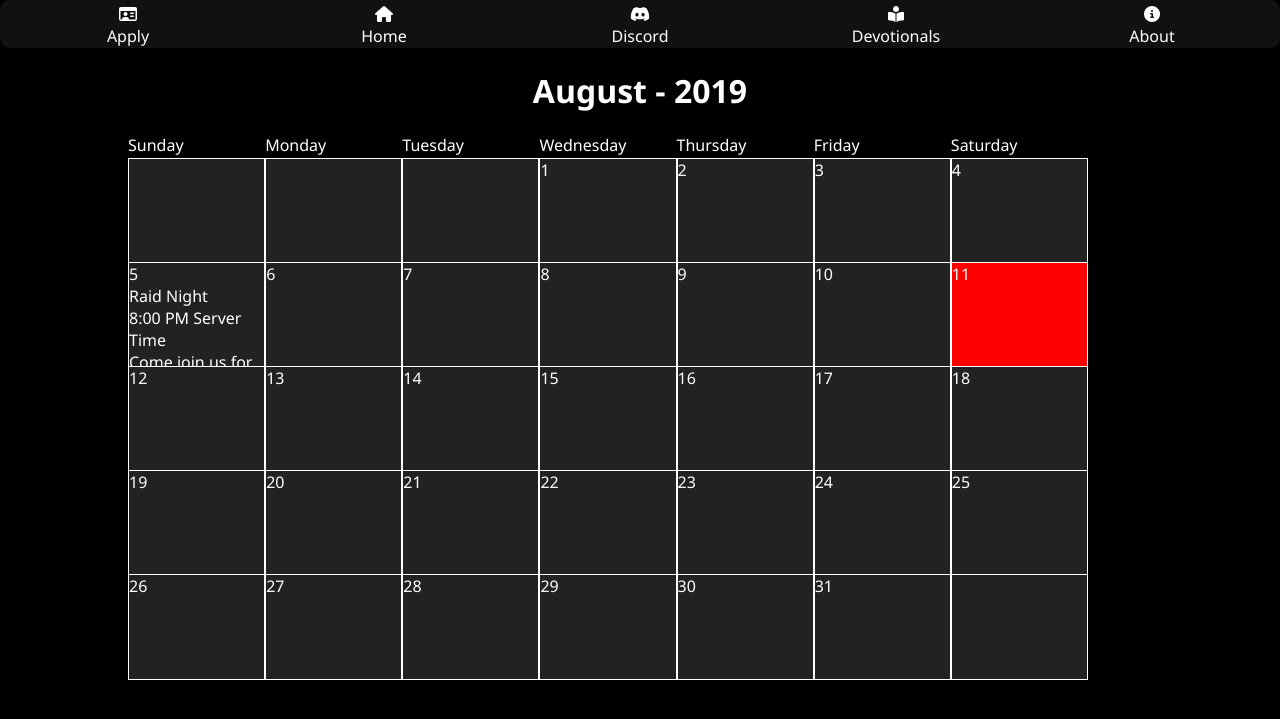
After one commit to thecodinghyrax/rh-website, a Flask app: page /guild_calendar in a window 1280 px wide. The commit adds this page. Shown: the top 719 px of the page. Run offline with Flask 2, Linux system fonts and the light colour scheme; some libraries are stand-ins or nearby versions.

Commit message:
Good start on the calendar.

```diff
--- a/flask_app/routes.py
+++ b/flask_app/routes.py
@@ -4,7 +4,7 @@ from flask_app.models import Devotional, User
 from forms import RegistrationForm, LoginForm
 from datetime import datetime
 from flask_login import login_user, current_user, logout_user
-import os
+import os, calendar
 
 @app.route('/robots.txt')
 @app.route('/sitemap.xml')
@@ -115,6 +115,21 @@ def update(id):
     else:
         return render_template('update.html', devotional=devotional_to_update)
 
+@app.route('/guild_calendar')
+def guild_calendar():
+    today = datetime.now()
+    year = int(today.strftime('%Y'))
+    month = int(today.strftime('%m'))
+    current_day = int(today.strftime('%d'))
+    month_text = calendar.month_name[month]
+    cal = calendar.Calendar()
+    current_cal = cal.monthdayscalendar(year, month)
+    event = [5, 'Raid Night', '8:00 PM Server Time', 'Come join us for the latest raid. Let\'s down some bosses!!!!']
+
+    return render_template('calendar.html', cal=current_cal, month=month_text, year=year, event=event, current_day=current_day )
+
+
+
 # @app.route('/register', methods=['GET', 'POST'])
 # def register():
 #     if current_user.is_authenticated:
--- /dev/null
+++ b/flask_app/static/css/calendar.css
@@ -0,0 +1,48 @@
+body {
+    color: white;;
+}
+.calendar_container {
+
+    }
+
+.month-bar {
+    text-align: center;
+}
+
+/* .day-bar div {
+    width: 15vw;
+    height: 3vh;
+} */
+
+.week {
+    display: flex;
+    width: 75vw;
+    height: 13vh;
+    justify-items: center;
+    justify-content: center;
+    margin: 0 10vw;
+}
+
+.week-top {
+    height: 3vh;
+}
+
+.day-bar {
+    width: 15vw;
+    height: 3vh;
+}
+
+.day {
+    width: 15vw;
+    height: 13vh;
+    border: 1px solid white;
+    background-color: #222;
+}
+
+.day-lg:hover {
+    width: 30vw;
+    height: 26vh;
+    z-index: 1;
+    border-radius: 5px;
+    background-color: #111;
+}
--- a/flask_app/static/css/index.css
+++ b/flask_app/static/css/index.css
@@ -15,10 +15,12 @@ body {
 a {
     text-decoration: none;
 }
-a:hover {
+
+a#devo:hover {
     border: 2px solid gray;
     border-radius: 10px;
 }
+
 .main-container {
     height: 94.7vh;
     display: grid;
--- /dev/null
+++ b/flask_app/templates/calendar.html
@@ -0,0 +1,54 @@
+{% extends 'base.html' %}
+
+{% block head %}
+<link rel="stylesheet" href="{{ url_for('static', filename='css/calendar.css') }}">
+<title>Renewed Hope Discord</title>
+{% endblock %}
+
+{% block body %}
+
+<div class="calendar-container" style="background-color: black">
+    <div class="month-bar">
+        <h1>{{month}} - {{year}}</h1>
+    </div>
+
+
+    <div class="calendar-grid">
+        <div class="week week-top">
+            <div class="day-bar">Sunday</div>
+            <div class="day-bar">Monday</div>
+            <div class="day-bar">Tuesday</div>
+            <div class="day-bar">Wednesday</div>
+            <div class="day-bar">Thursday</div>
+            <div class="day-bar">Friday</div>
+            <div class="day-bar">Saturday</div>
+        </div>
+        {% for week in cal %}
+        <div class="week">
+            {% for day in week %}
+            {% if day == 0 %}
+            <div class="day"></div>
+            {% else %}
+            {%if day == current_day %}
+            <div style="background-color:red" class="day day-{{day}} day-lg">
+                {% else %}
+                <div class="day day-{{day}} day-lg">
+                    {% endif %}
+                    {{day}}
+                    {% if day == event[0] %}
+                    <div class="event">
+                        <div class="title">{{ event[1] }}</div>
+                        <div class="time">{{ event[2] }}</div>
+                        <div class="discription">{{ event[3] }}</div>
+                    </div>
+                    {% endif %}
+                </div>
+                {% endif %}
+
+                {% endfor %}
+            </div>
+            {% endfor %}
+        </div>
+
+    </div>
+    {% endblock %}
```
Also changed, not shown: flask_app/templates/index.html (+3 -5 lines).
